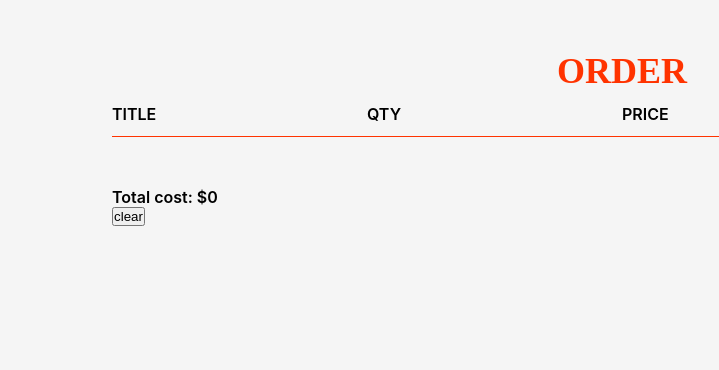
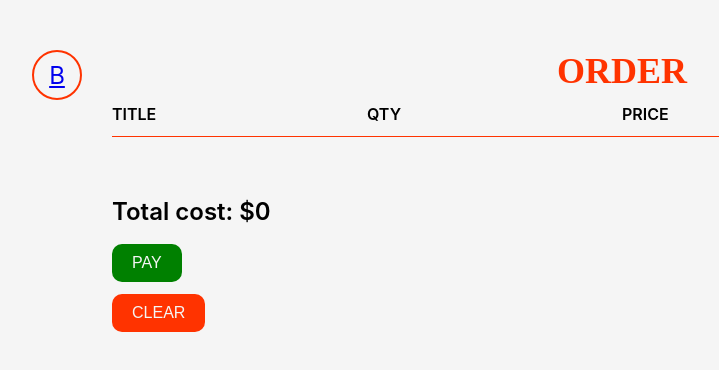
Before and after one commit to davvdx3/ashake, a React (Create React App) app: page /order in a window 1280 px wide. Shown: the top 370 px of the page, without its empty margins (18-737 px from the left). Built offline with nearby package versions, Linux system fonts and the light colour scheme.

Commit message:
05/june update

```diff
--- a/src/App.css
+++ b/src/App.css
@@ -6,12 +6,15 @@
 
 :root {
     --color-orange: #FF3300;
+    --color-orange-hover: #fa4d21;
     --color-orange-trans: rgb(255, 51, 0, .5);
     --color-white: #F5F5F5;
     --color-white-trans: rgba(255, 255, 255, 0.5);
     --color-gray: #6D6D6D;
     --color-gray-trans: rgba(109, 109, 109, 0.5);
     --color-dark-gray: #242424;
+    --color-green: rgb(0, 128, 0);
+    --color-green-hover: rgb(25, 175, 25);
 }
 
 *,
@@ -59,8 +62,15 @@ body {
 
 
 .social-icon {
-    font-size: 16px;
-    margin: 0 .5rem;
+    font-size: 2.4rem;
+    margin: 0 1rem;
+    transition: .5s;
+}
+
+.social-icon:hover {
+    cursor: pointer;
+    color: var(--color-orange);
+    transform: scale(1.5);
 }
 
 .order-icon__box {
@@ -106,3 +116,8 @@ body {
     font-size: 1.2rem;
     font-weight: 800;
 }
+
+.btn {
+    background-color: transparent;
+    border: none;
+}
--- a/src/Utilities/Footer.css
+++ b/src/Components/Footer.css
@@ -33,8 +33,12 @@
 }
 
 .footer__social {
-    font-size: 1.6rems;
+    font-size: 2.4rems;
     color: var(--color-white);
+
+    display: flex;
+    justify-content: start;
+    align-items: center;
 }
 
 .footer__copyright {
--- a/src/Utilities/Footer.js
+++ b/src/Components/Footer.js
@@ -28,7 +28,10 @@ const Footer = () => {
                     <p>ikoyi</p>
                 </div>
                 <div className="footer__social">
-                    <label>social:<FaFacebookF className="social-icon" /><FaInstagram className="social-icon" /><FaTwitter className="social-icon" /></label>
+                    <label>social:</label>
+                    <FaFacebookF className="social-icon" />
+                    <FaInstagram className="social-icon" />
+                    <FaTwitter className="social-icon" />
                 </div>
             </div>
             <p className="footer__copyright">copyright2023 Ashake. All right reserved</p>
--- a/src/Components/Home.js
+++ b/src/Components/Home.js
@@ -1,7 +1,7 @@
-import NavBar from '../Utilities/NavBar'
+import NavBar from '../Components/NavBar'
 import FrontPage from './FrontPage';
 import Menu from './Menu';
-import Footer from '../Utilities/Footer';
+import Footer from '../Components/Footer';
 import Reviews from './Reviews';
 import './Home.css';
 
--- a/src/Components/Menu.css
+++ b/src/Components/Menu.css
@@ -53,6 +53,7 @@
 }
 
 .menu__items div dd h4 {
+    text-transform: capitalize;
     font-size: 1.8rem;
     color: var(--color-orange);
 }
@@ -64,7 +65,7 @@
 
 .menu__items div .btn {
     color: var(--color-white);
-    background-color: rgb(0, 128, 0);
+    background-color: var(--color-green);
     border-radius: 2rem;
     padding: .5rem 3rem;
     border-style: none;
@@ -72,9 +73,9 @@
 }
 
 .menu__items div .btn:hover {
-    background-color: rgb(25, 175, 25);
+    background-color: var(--color-green-hover);
 }
 
 .menu__items div .btn:active {
-    background-color: rgb(0, 128, 0);
+    background-color: var(--color-green);
 }
--- a/src/Components/Menu.js
+++ b/src/Components/Menu.js
@@ -8,6 +8,7 @@ const Menu = () => {
     const handleBuy = (id, name, price, image) => {
         dispatch({ type: 'buy', payload: { id, name, price, image } })
     }
+
     return (
         <section className="menu" id="menu">
             <div className="container">
@@ -24,7 +25,6 @@ const Menu = () => {
                         </div>
                     ))}
                 </div>
-
             </div>
         </section>
     );
--- a/src/Components/Order.css
+++ b/src/Components/Order.css
@@ -1,4 +1,4 @@
-@keyframes slide-in {
+/* @keyframes slide-in {
     0% {
         transform: translateY(-100%);
     }
@@ -6,13 +6,35 @@
     100% {
         transform: translateY(0);
     }
+} */
+
+.order-cpt {
+    font-size: 1.6rem;
+
+    position: relative;
+    /* animation: slide-in .5s ease-in */
 }
 
-.order-cpt {
-    max-width: 1020px;
-    margin: 0 auto;
+.order-cpt__icon {
+    position: absolute;
+    /* top: 1rem; */
+    left: 5rem;
+    height: 5rem;
+    width: 5rem;
 
-    animation: slide-in .5s ease-in
+    display: flex;
+    justify-content: center;
+    align-items: center;
+
+    background-color: transparent;
+    font-size: 2.4rem;
+    border-radius: 50%;
+    border: 2px solid var(--color-orange);
+}
+
+.order-cpt__icon:hover {
+    background-color: var(--color-orange);
+    color: var(--color-white);
 }
 
 .order-cpt h1 {
@@ -30,8 +52,14 @@
     font-size: 1.6rem;
 }
 
+.order-cpt__container .btn {
+    color: var(--color-orange);
+    font-size: 1.6rem;
+}
+
 .row {
     width: 100%;
+
     display: grid;
     grid-template-columns: 1fr 1fr 1fr 1fr;
     border-bottom: 1px solid var(--color-orange);
@@ -51,8 +79,48 @@ div.row span {
     padding: 2rem 0;
 }
 
-.total {
+li.row span {
+    text-transform: capitalize;
+}
+
+.order-cpt__sum {
+    line-height: 5rem;
+}
+
+.order-cpt__sum div p {
     margin-top: 5rem;
-    font-size: 1.6rem;
+    font-size: 2.4rem;
     font-weight: 600;
 }
+
+.order-cpt__sum .btn {
+    font-size: inherit;
+    padding: 1rem 2rem;
+    border-radius: 1rem;
+    color: var(--color-white);
+    text-transform: uppercase;
+}
+
+.order-cpt__sum .pay {
+    background-color: var(--color-green);
+}
+
+.order-cpt__sum .pay:hover {
+    background-color: var(--color-green-hover);
+}
+
+.order-cpt__sum .pay:active {
+    background-color: var(--color-green);
+}
+
+.order-cpt__sum .clear {
+    background-color: var(--color-orange);
+}
+
+.order-cpt__sum .clear:hover {
+    background-color: var(--color-orange-hover);
+}
+
+.order-cpt__sum .clear:active {
+    background-color: var(--color-orange);
+}
--- a/src/Components/Order.js
+++ b/src/Components/Order.js
@@ -1,6 +1,7 @@
 import { useSelector, useDispatch } from 'react-redux'
 import summarizer from '../summarizer';
 import { FaTrash } from 'react-icons/fa';
+import { Link } from 'react-router-dom';
 import './Order.css';
 
 
@@ -13,12 +14,22 @@ const Order = () => {
         dispatch({ type: "del", payload: id })
     }
 
+    const handlePay = () => {
+        // CODE TO HANDLE PAYMENT
+    }
+
     const handleClear = () => {
         dispatch({ type: "clr" })
     }
 
     return (
         <div className="order-cpt">
+            <div className="container">
+                <div className="order-cpt__icon">
+                    <Link to='/' >
+                        B
+                    </Link>
+                </div>
                 <h1>Order</h1>
                 <div className='order-cpt__container'>
                     <div className='row'>
@@ -32,18 +43,22 @@ const Order = () => {
                                 <span>{name}</span>
                                 <span>{qty}</span>
                                 <span>{`#${price}`}</span>
-                            <button onClick={() => handleDel(id)}>{<FaTrash />}</button>
+                                <button className='btn' onClick={() => handleDel(id)}>{<FaTrash />}</button>
                             </li>
                         ))}
                     </ol>
                 </div>
-            <div className="order__sum">
-                <div className="total">
+                <div className="order-cpt__sum">
+                    <div>
                         <p>Total cost: ${totalCost}</p>
                     </div>
-                <button onClick={handleClear}>
+                    <button className='btn pay' onClick={handlePay}>
+                        pay
+                    </button><br />
+                    <button className='btn clear' onClick={handleClear}>
                         clear
                     </button>
+                </div>
             </div>
         </div>
     );
--- a/src/Reducer.js
+++ b/src/Reducer.js
@@ -7,7 +7,7 @@ const Reducer = (state = [], action = {}) => {
             const plate = state.plate += 1
             const exist = order.findIndex(item => item.id === action.payload.id)
             if (exist !== -1) {
-                order[exist].qty = order[exist].qty + 1
+                order[exist].qty += 1
                 order[exist].price *= order[exist].qty
 
             } else {
--- a/src/data.js
+++ b/src/data.js
@@ -1,4 +1,3 @@
-
 
 export const menu = [
     {
@@ -126,12 +125,6 @@ export const menu = [
         name: "rice",
         price: 1000,
         image: require("./images/21.jpg")
-    },
-    {
-        id: 22,
-        name: "jolof rice",
-        price: 1700,
-        image: require("./images/22.jpg")
     }
 
 ]
```
Also changed, not shown: src/Components/NavBar.css (renamed from src/Utilities/NavBar.css), src/Components/NavBar.js (renamed from src/Utilities/NavBar.js). Lines whose indentation alone changed are shown as unchanged.
